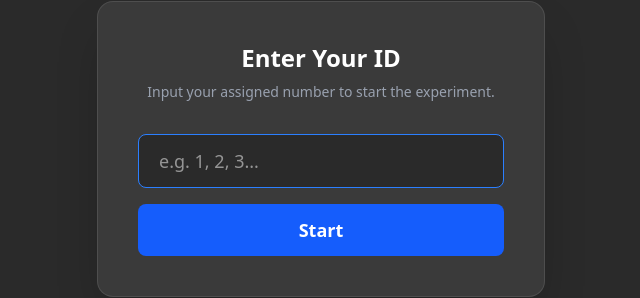
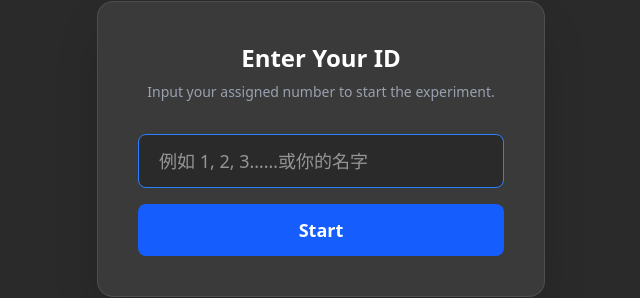
Before and after one commit to mfchen0703/grid-puzzle-experiment, a React (Vite) app: page / in a window 1280 px wide. Shown: the part 293-591 px from the top of the page, without its empty margins (319-959 px from the left). Built offline with nearby package versions, Linux system fonts and the light colour scheme.

Commit message:
inprove the instruction

```diff
--- a/src/App.tsx
+++ b/src/App.tsx
@@ -352,7 +352,7 @@ export default function App() {
             value={inputId}
             onChange={e => setInputId(e.target.value)}
             onKeyDown={e => e.key === 'Enter' && handleIdSubmit()}
-            placeholder="e.g. 1, 2, 3..."
+            placeholder="例如 1, 2, 3……或你的名字"
             className="w-full px-5 py-3 rounded-lg bg-[#2a2a2a] text-white text-lg border border-white/20 focus:border-blue-500 focus:outline-none mb-4"
             autoFocus
           />
```
